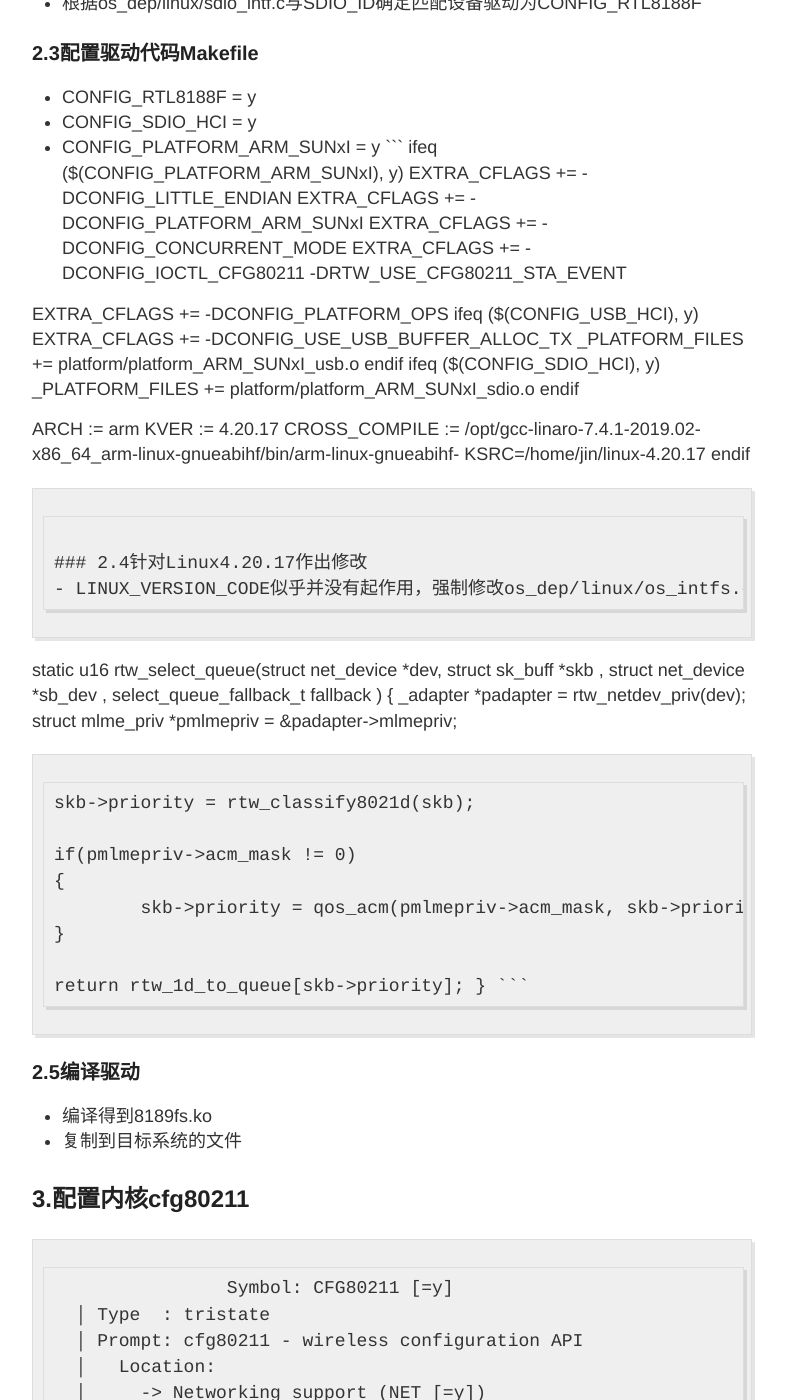
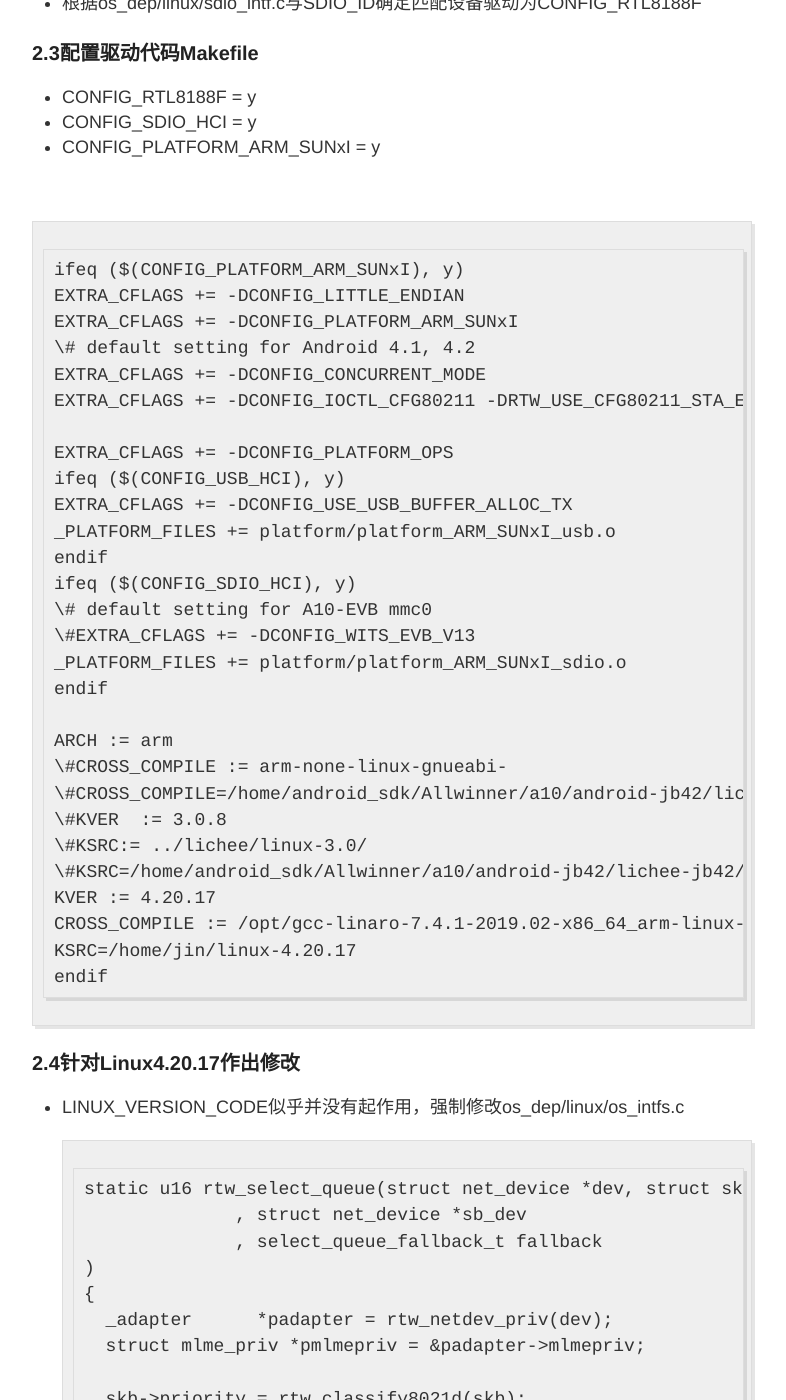
Before and after one commit to io-hack/io-hack.github.io, a Jekyll site: the page built from _posts/2019-06-06-Allwiner-H3-RTL8189FTV.md, in a window 1280 px wide and 1400 px high, scrolled down 2136 px. Shown: the whole window, without its empty margins (248-1034 px from the left). Built offline with Jekyll 4.4.1, drawn with Linux system fonts in a browser that asks for light colours; our own code applies the rules of GitHub Pages for plain Markdown files; some of the changed text lies outside the part shown.

Commit message:
Update 2019-06-06-Allwiner-H3-RTL8189FTV.md

````diff
--- a/_posts/2019-06-06-Allwiner-H3-RTL8189FTV.md
+++ b/_posts/2019-06-06-Allwiner-H3-RTL8189FTV.md
@@ -68,10 +68,14 @@ MODALIAS=sdio:c07v024CdF179
 - CONFIG_RTL8188F = y
 - CONFIG_SDIO_HCI = y
 - CONFIG_PLATFORM_ARM_SUNxI = y
+
+<br />
+
 ```
 ifeq ($(CONFIG_PLATFORM_ARM_SUNxI), y)
 EXTRA_CFLAGS += -DCONFIG_LITTLE_ENDIAN
 EXTRA_CFLAGS += -DCONFIG_PLATFORM_ARM_SUNxI
+\# default setting for Android 4.1, 4.2
 EXTRA_CFLAGS += -DCONFIG_CONCURRENT_MODE
 EXTRA_CFLAGS += -DCONFIG_IOCTL_CFG80211 -DRTW_USE_CFG80211_STA_EVENT
 
@@ -81,10 +85,17 @@ EXTRA_CFLAGS += -DCONFIG_USE_USB_BUFFER_ALLOC_TX
 _PLATFORM_FILES += platform/platform_ARM_SUNxI_usb.o
 endif
 ifeq ($(CONFIG_SDIO_HCI), y)
+\# default setting for A10-EVB mmc0
+\#EXTRA_CFLAGS += -DCONFIG_WITS_EVB_V13
 _PLATFORM_FILES += platform/platform_ARM_SUNxI_sdio.o
 endif
 
 ARCH := arm
+\#CROSS_COMPILE := arm-none-linux-gnueabi-
+\#CROSS_COMPILE=/home/android_sdk/Allwinner/a10/android-jb42/lichee-jb42/buildroot/output/external-toolchain/bin/arm-none-linux-gnueabi-
+\#KVER  := 3.0.8
+\#KSRC:= ../lichee/linux-3.0/
+\#KSRC=/home/android_sdk/Allwinner/a10/android-jb42/lichee-jb42/linux-3.0
 KVER := 4.20.17
 CROSS_COMPILE := /opt/gcc-linaro-7.4.1-2019.02-x86_64_arm-linux-gnueabihf/bin/arm-linux-gnueabihf-
 KSRC=/home/jin/linux-4.20.17
````
